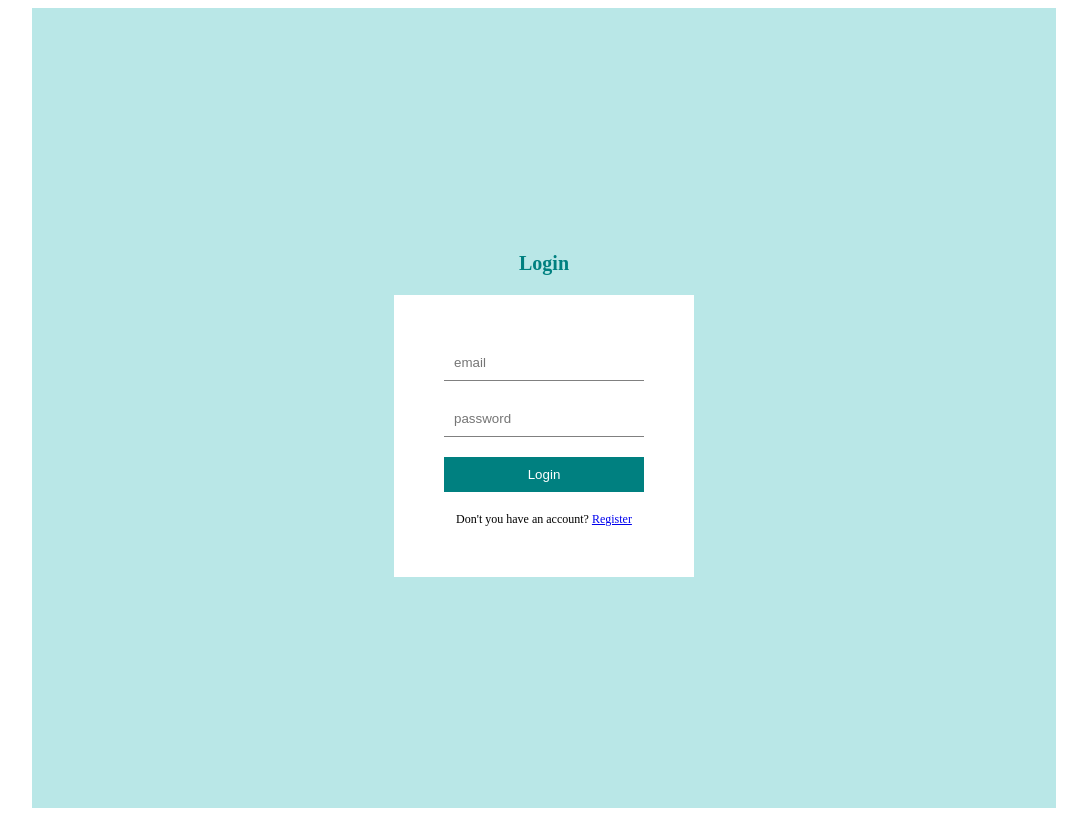
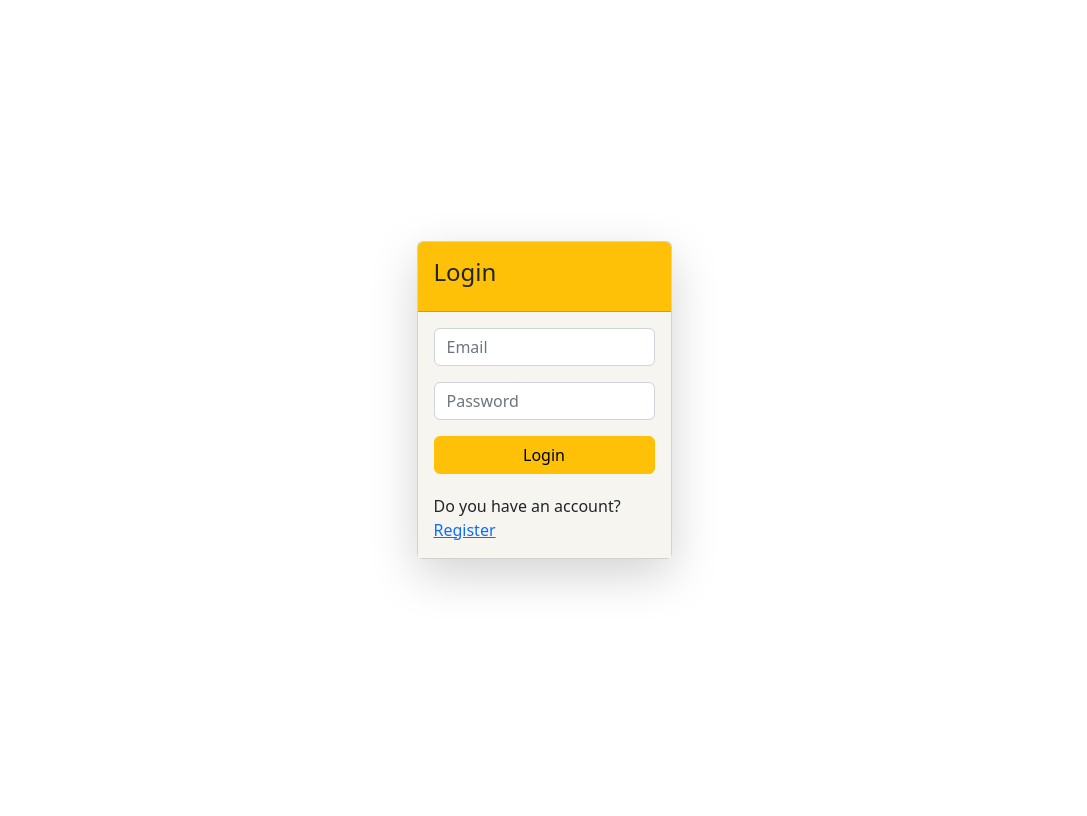
Before and after one commit to udushanov/fourth-task, a React (Vite) app in the folder client/: page / in a window 1280 px wide. Shown: the whole page, without its empty margins (96-1183 px from the left). Built offline with nearby package versions, Linux system fonts and the light colour scheme.

Commit message:
feat: add react bootstrap to project

```diff
--- a/client/package.json
+++ b/client/package.json
@@ -10,7 +10,9 @@
   },
   "dependencies": {
     "axios": "^1.3.4",
+    "bootstrap": "^5.2.3",
     "react": "^18.2.0",
+    "react-bootstrap": "^2.7.2",
     "react-dom": "^18.2.0",
     "react-router-dom": "^6.9.0"
   },
--- a/client/src/context/AuthContext.jsx
+++ b/client/src/context/AuthContext.jsx
@@ -9,12 +9,8 @@ export const AuthContextProvider = ({ children }) => {
   );
 
   const login = async (inputs) => {
-    try {
-      const res = await axios.post("http://localhost:8800/", inputs);
-      setCurenntUser(res.data);
-    } catch (err) {
-      console.log(err);
-    }
+    const res = await axios.post("http://localhost:8800/", inputs);
+    setCurenntUser(res.data);
   };
 
   const logout = async (inputs) => {
@@ -34,9 +30,9 @@ export const AuthContextProvider = ({ children }) => {
         id: curenntUser.id,
         lastlogineddate,
       });
-    }
+    };
 
-    patchUser()
+    patchUser();
 
     localStorage.setItem("user", JSON.stringify(curenntUser));
   }, [curenntUser]);
--- a/client/src/index.scss
+++ b/client/src/index.scss
@@ -0,0 +1 @@
+@import 'bootstrap/dist/css/bootstrap.min.css';
--- a/client/src/pages/Login.jsx
+++ b/client/src/pages/Login.jsx
@@ -1,7 +1,15 @@
-import axios from "axios";
 import { useContext, useState } from "react";
 import { Link, useNavigate } from "react-router-dom";
 import { AuthContext } from "../context/AuthContext";
+import {
+  Alert,
+  Button,
+  Card,
+  Col,
+  Container,
+  Form,
+  Row,
+} from "react-bootstrap";
 
 export function Login() {
   const [inputs, setInputs] = useState({
@@ -10,9 +18,9 @@ export function Login() {
   });
   const [error, setError] = useState(null);
 
-  const navigate = useNavigate()
+  const navigate = useNavigate();
 
-  const {login} = useContext(AuthContext)
+  const { login } = useContext(AuthContext);
 
   const handleChange = (e) => {
     setInputs((prev) => ({ ...prev, [e.target.name]: e.target.value }));
@@ -22,37 +30,70 @@ export function Login() {
     e.preventDefault();
     try {
       setError("");
-      await login(inputs)
+      await login(inputs);
       navigate("/main");
     } catch (err) {
+      console.log(err);
       setError(err.response.data);
     }
   };
 
   return (
-    <div className="auth">
-      <h1>Login</h1>
-      <form>
-        <input
-          required
-          type="text"
-          placeholder="email"
-          onChange={handleChange}
-          name="email"
-        />
-        <input
-          required
-          type="text"
-          placeholder="password"
-          onChange={handleChange}
-          name="password"
-        />
-        <button onClick={handleSubmit}>Login</button>
-        {error && <p>{error}</p>}
-        <span>
-          Don't you have an account? <Link to="/register">Register</Link>
-        </span>
-      </form>
-    </div>
+    <>
+      <Container className="vh-100 d-flex justify-content-center flex-column">
+        <Row className="d-flex justify-content-center">
+          <Col md={3}>
+            <Card className="shadow-lg">
+              <Card.Header
+                className="p-3"
+                style={{ backgroundColor: "#ffc107" }}
+              >
+                <h4>Login</h4>
+              </Card.Header>
+              <Card.Body style={{ backgroundColor: "#f7f5f0" }}>
+                <Form>
+                  <Form.Group className="mb-3">
+                    <Form.Control
+                      name="email"
+                      onChange={handleChange}
+                      type="email"
+                      placeholder="Email"
+                      required
+                    />
+                  </Form.Group>
+                  <Form.Group className="mb-3">
+                    <Form.Control
+                      name="password"
+                      onChange={handleChange}
+                      type="password"
+                      placeholder="Password"
+                      required
+                    />
+                  </Form.Group>
+                  <Form.Group className="mb-3 text-center">
+                    <Button
+                      onClick={handleSubmit}
+                      variant="warning"
+                      type="submit"
+                      className="w-100 mb-1"
+                    >
+                      Login
+                    </Button>
+                    {error && (
+                      <Alert className="p-1 text-center" variant="danger">
+                        {error}
+                      </Alert>
+                    )}
+                  </Form.Group>
+                  <div>
+                    Do you have an account? <Link to="/register">Register</Link>
+                  </div>
+                </Form>
+              </Card.Body>
+            </Card>
+          </Col>
+        </Row>
+      </Container>
+    </>
   );
 }
--- a/client/src/pages/Register.jsx
+++ b/client/src/pages/Register.jsx
@@ -1,5 +1,14 @@
 import { useState } from "react";
 import { Link, useNavigate } from "react-router-dom";
+import {
+  Alert,
+  Button,
+  Card,
+  Col,
+  Container,
+  Form,
+  Row,
+} from "react-bootstrap";
 import axios from "axios";
 
 export function Register() {
@@ -10,7 +19,7 @@ export function Register() {
   });
   const [error, setError] = useState(null);
 
-  const navigate = useNavigate()
+  const navigate = useNavigate();
 
   const handleChange = (e) => {
     setInputs((prev) => ({ ...prev, [e.target.name]: e.target.value }));
@@ -19,7 +28,7 @@ export function Register() {
   const handleSubmit = async (e) => {
     e.preventDefault();
     try {
-      setError('')
+      setError("");
       await axios.post("http://localhost:8800/register", {
         ...inputs,
         regisrtydate: new Date().toISOString().slice(0, 19).replace("T", " "),
@@ -29,43 +38,77 @@ export function Register() {
           .replace("T", " "),
         status: "unblocked",
       });
-      navigate('/')
+      navigate("/");
     } catch (err) {
-      setError(err.response.data)
+      setError(err.response.data);
     }
   };
 
   return (
-    <div className="auth">
-      <h1>Register</h1>
-      <form>
-        <input
+    <>
+      <Container className="vh-100 d-flex justify-content-center flex-column">
+        <Row className="d-flex justify-content-center">
+          <Col md={3}>
+            <Card className="shadow-lg">
+              <Card.Header
+                className="p-3"
+                style={{ backgroundColor: "#ffc107" }}
+              >
+                <h4>Register</h4>
+              </Card.Header>
+              <Card.Body style={{ backgroundColor: "#f7f5f0" }}>
+                <Form>
+                  <Form.Group className="mb-3">
+                    <Form.Control
+                      name="username"
+                      onChange={handleChange}
+                      type="text"
+                      placeholder="Username"
                       required
-          type="text"
-          placeholder="username"
+                    />
+                  </Form.Group>
+                  <Form.Group className="mb-3">
+                    <Form.Control
+                      name="email"
                       onChange={handleChange}
-          name="username"
+                      type="email"
+                      placeholder="Email"
+                      required
                     />
-        <input
+                  </Form.Group>
+                  <Form.Group className="mb-3">
+                    <Form.Control
+                      name="password"
+                      onChange={handleChange}
+                      type="password"
+                      placeholder="Password"
                       required
-          type="text"
-          placeholder="email"
-          onChange={handleChange}
-          name="email"
                     />
-        <input
-          required
-          type="text"
-          placeholder="password"
-          onChange={handleChange}
-          name="password"
-        />
-        <button onClick={handleSubmit}>Register</button>
-        {error && <p>{error}</p>}
-        <span>
+                  </Form.Group>
+                  <Form.Group className="mb-3 text-center">
+                    <Button
+                      onClick={handleSubmit}
+                      variant="warning"
+                      type="submit"
+                      className="w-100 mb-1"
+                    >
+                      Register
+                    </Button>
+                    {error && (
+                      <Alert className="p-1 text-center" variant="danger">
+                        {error}
+                      </Alert>
+                    )}
+                  </Form.Group>
+                  <div>
                     Do you have an account? <Link to="/">Login</Link>
-        </span>
-      </form>
                   </div>
+                </Form>
+              </Card.Body>
+            </Card>
+          </Col>
+        </Row>
+      </Container>
+    </>
   );
 }
--- a/client/src/styles.scss
+++ b/client/src/styles.scss
@@ -1,64 +1,64 @@
-$lightGreen: #b9e7e7;
+// $lightGreen: #b9e7e7;
 
-.app {
-  display: flex;
-  justify-content: center;
-  .container {
-    width: 1024px;
+// .app {
+//   display: flex;
+//   justify-content: center;
+//   .container {
+//     width: 1024px;
 
-    .link {
-      text-decoration: none;
-      color: inherit;
-    }
-    //LOGIN & REGISTER
+//     .link {
+//       text-decoration: none;
+//       color: inherit;
+//     }
+//     //LOGIN & REGISTER
 
-    .auth {
-      display: flex;
-      flex-direction: column;
-      align-items: center;
-      justify-content: center;
-      height: 100vh;
-      background-color: $lightGreen;
+//     .auth {
+//       display: flex;
+//       flex-direction: column;
+//       align-items: center;
+//       justify-content: center;
+//       height: 100vh;
+//       background-color: $lightGreen;
 
-      h1 {
-        font-size: 20px;
-        color: teal;
-        margin-bottom: 20px;
-      }
+//       h1 {
+//         font-size: 20px;
+//         color: teal;
+//         margin-bottom: 20px;
+//       }
 
-      form {
-        display: flex;
-        flex-direction: column;
-        padding: 50px;
-        background-color: white;
-        width: 200px;
-        gap: 20px;
+//       form {
+//         display: flex;
+//         flex-direction: column;
+//         padding: 50px;
+//         background-color: white;
+//         width: 200px;
+//         gap: 20px;
 
-        input {
-          padding: 10px;
-          border: none;
-          border-bottom: 1px solid gray;
-        }
+//         input {
+//           padding: 10px;
+//           border: none;
+//           border-bottom: 1px solid gray;
+//         }
 
-        button {
-          padding: 10px;
-          border: none;
-          background-color: teal;
-          cursor: pointer;
-          color: white;
-        }
+//         button {
+//           padding: 10px;
+//           border: none;
+//           background-color: teal;
+//           cursor: pointer;
+//           color: white;
+//         }
 
-        p {
-          font-size: 12px;
-          color: red;
-          text-align: center;
-        }
+//         p {
+//           font-size: 12px;
+//           color: red;
+//           text-align: center;
+//         }
 
-        span {
-          font-size: 12px;
-          text-align: center;
-        }
-      }
-    }
-  }
-}
+//         span {
+//           font-size: 12px;
+//           text-align: center;
+//         }
+//       }
+//     }
+//   }
+// }
```
Also changed, not shown: 1 other file (tests, documents, lock files or other folders). Lines whose indentation alone changed are shown as unchanged.
